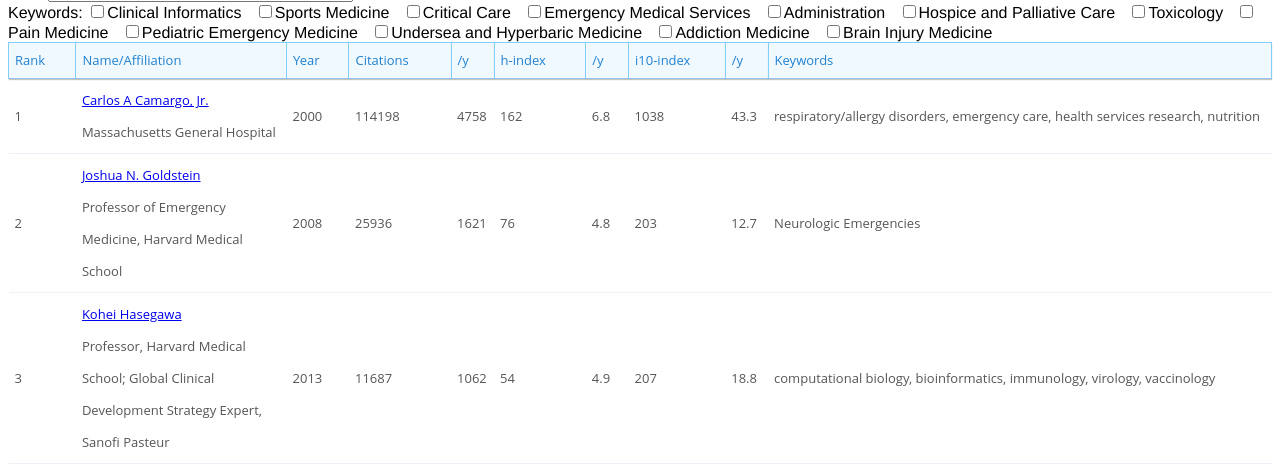
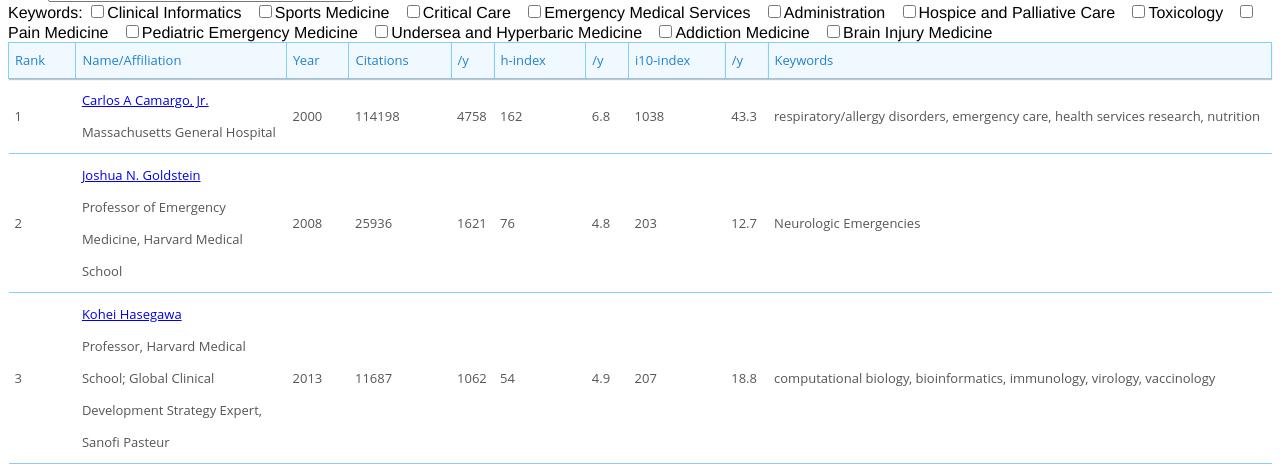
Before and after one commit to adamlandman/citation-scraper-EM, a website: page index.html in a window 1280 px wide. Shown: the part 303-776 px from the top of the page. Drawn offline with nearby package versions, Linux system fonts and the light colour scheme.

Commit message:
Update theme.dropbox.css
Updated border border colors

```diff
--- a/tablesorter/theme.dropbox.css
+++ b/tablesorter/theme.dropbox.css
@@ -89,8 +89,8 @@
 	line-height: 32px;
 	color: #555;
 	text-align: left;
-	border-top: 1px solid #edf1f5;
-	border-bottom: 1px solid #edf1f5;
+	border-top: 1px solid #82cffa;
+	border-bottom: 1px solid #82cffa;
 }
 
 /* hovered row colors */
```
